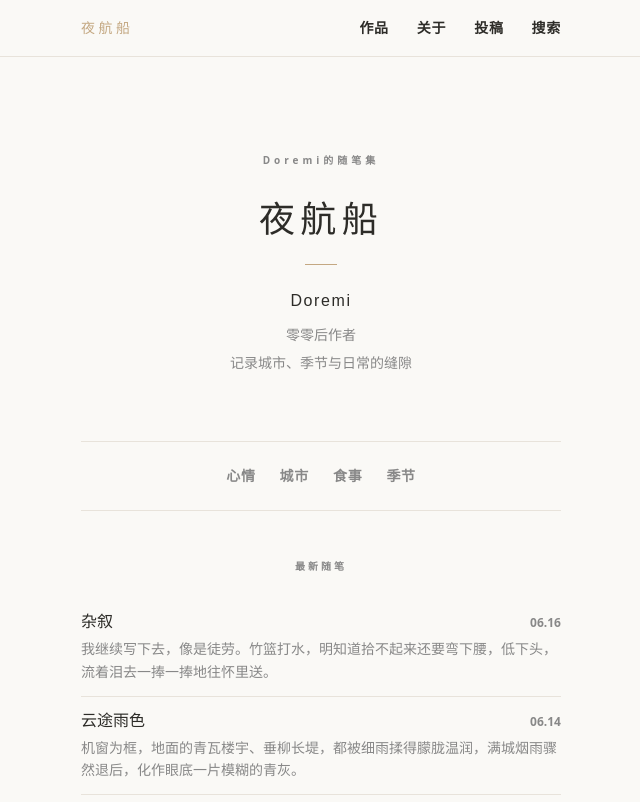
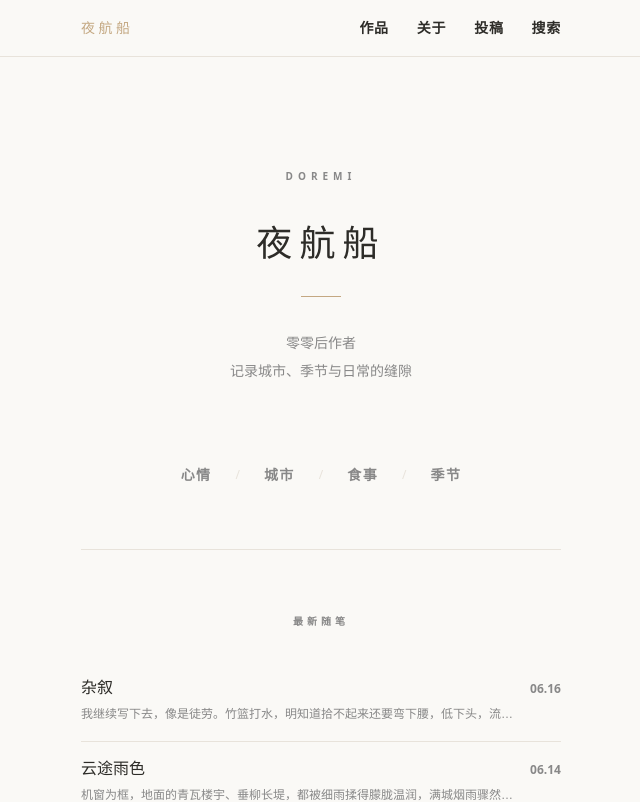
Before and after one commit to huanyuzhao00-sketch/essay-portfolio, a Next.js app: page / in a window 1280 px wide. Shown: the top 802 px of the page, without its empty margins (319-959 px from the left). Built offline with nearby package versions, Linux system fonts and the light colour scheme.

Commit message:
feat: add 来鸿 theme, beautify homepage and essays layout

```diff
--- a/src/app/essays/EssaysFilter.tsx
+++ b/src/app/essays/EssaysFilter.tsx
@@ -18,25 +18,27 @@ function ThemeFilter({ themes, active }: { themes: string[]; active: string | nu
   }
 
   return (
-    <div className="flex flex-wrap gap-3 md:gap-5 justify-center font-sans">
+    <div className="flex flex-wrap justify-center gap-x-6 gap-y-2 font-sans mb-8">
       <button
         onClick={() => setFilter(null)}
-        className={`text-sm tracking-wider font-bold transition-colors ${
+        className={`text-sm tracking-widest font-bold transition-colors ${
           active ? 'text-text-muted hover:text-ochre' : 'text-ochre'
         }`}
       >
         全部
       </button>
-      {themes.map(t => (
+      {themes.map((t, i) => (
+        <span key={t} className="flex items-center gap-6">
+          <span className="text-warm-line text-xs">/</span>
           <button
-          key={t}
             onClick={() => setFilter(t)}
-          className={`text-sm tracking-wider font-bold transition-colors ${
+            className={`text-sm tracking-widest font-bold transition-colors ${
               active === t ? 'text-ochre' : 'text-text-muted hover:text-ochre'
             }`}
           >
             {t}
           </button>
+        </span>
       ))}
     </div>
   )
@@ -61,11 +63,7 @@ export default function EssaysFilter({ themes, children }: { themes: string[]; c
 
   return (
     <>
-      <div className="text-center mb-12">
-        <h1 className="text-2xl text-ink tracking-[0.15em] mb-4">作品</h1>
-        <div className="w-6 h-px bg-ochre mx-auto mb-6" />
       <ThemeFilter themes={themes} active={activeTheme} />
-      </div>
       <div ref={ref}>{children}</div>
     </>
   )
--- a/src/app/essays/page.tsx
+++ b/src/app/essays/page.tsx
@@ -9,14 +9,21 @@ export default function EssaysPage() {
 
   return (
     <div className="max-w-xl mx-auto px-5 md:px-12 py-16 md:py-24">
+      <div className="text-center mb-16">
+        <h1 className="text-2xl text-ink tracking-[0.15em] mb-4">作品</h1>
+        <div className="w-6 h-px bg-ochre mx-auto" />
+      </div>
+
       <Suspense fallback={null}>
         <EssaysFilter themes={themes}>
-          {themes.map(theme => {
+          {themes.map((theme, idx) => {
             const essays = grouped.get(theme) || []
             return (
-              <section key={theme} data-theme={theme} className="mb-12">
-                <h2 className="text-xs tracking-[0.3em] text-text-muted font-sans font-bold mb-4 text-center">{theme}</h2>
-                <div className="divide-y divide-warm-line">
+              <section key={theme} data-theme={theme}>
+                <div className="text-center mb-6">
+                  <h2 className="text-xs tracking-[0.4em] text-text-muted font-sans font-bold">{theme}</h2>
+                </div>
+                <div className="divide-y divide-warm-line mb-12">
                   {essays.map(essay => (
                     <EssayCard key={`${essay.theme}/${essay.slug}`} essay={essay} />
                   ))}
--- a/src/app/page.tsx
+++ b/src/app/page.tsx
@@ -7,38 +7,46 @@ export default function HomePage() {
   const recentEssays = getAllEssays().slice(0, 5)
 
   return (
-    <div className="max-w-xl mx-auto px-5 md:px-12 py-16 md:py-24">
+    <div className="max-w-xl mx-auto px-5 md:px-12 py-20 md:py-28">
       {/* Hero */}
-      <section className="text-center mb-16">
-        <p className="text-[10px] tracking-[0.4em] text-text-muted font-sans font-bold mb-8">Doremi的随笔集</p>
-        <h1 className="text-3xl md:text-4xl text-ink tracking-[0.15em] mb-6">夜航船</h1>
-        <div className="w-8 h-px bg-ochre mx-auto mb-6" />
-        <p className="text-base text-ink tracking-[0.1em] mb-2">Doremi</p>
-        <p className="text-sm text-text-muted leading-loose">
+      <section className="text-center mb-20">
+        <p className="text-[10px] tracking-[0.5em] text-text-muted font-sans font-bold mb-10">
+          DOREMI
+        </p>
+        <h1 className="text-3xl md:text-4xl text-ink tracking-[0.2em] mb-8">夜航船</h1>
+        <div className="w-10 h-px bg-ochre mx-auto mb-8" />
+        <p className="text-sm text-text-muted leading-loose max-w-xs mx-auto">
           零零后作者<br />记录城市、季节与日常的缝隙
         </p>
       </section>
 
-      {/* Theme tags */}
-      <section className="mb-12">
-        <div className="w-full h-px bg-warm-line mb-6" />
-        <div className="flex flex-wrap justify-center gap-4 md:gap-6">
-          {themes.map(theme => (
-            <Link
-              key={theme}
-              href={`/essays?theme=${encodeURIComponent(theme)}`}
-              className="text-sm text-text-muted font-bold hover:text-ochre transition-colors font-sans tracking-wider"
-            >
-              {theme}
-            </Link>
+      {/* Theme tags — refined */}
+      <section className="mb-16">
+        <div className="flex flex-wrap justify-center gap-x-6 gap-y-2 font-sans">
+          {themes.map((theme, i) => (
+            <span key={theme} className="flex items-center gap-6">
+              <Link
+                href={`/essays?theme=${encodeURIComponent(theme)}`}
+                className="text-sm text-text-muted font-bold hover:text-ochre transition-colors tracking-widest"
+              >
+                {theme}
+              </Link>
+              {i < themes.length - 1 && (
+                <span className="text-warm-line text-xs">/</span>
+              )}
+            </span>
           ))}
         </div>
-        <div className="w-full h-px bg-warm-line mt-6" />
       </section>
+
+      {/* Divider */}
+      <div className="w-full h-px bg-warm-line mb-16" />
 
       {/* Recent essays */}
       <section>
-        <p className="text-[10px] tracking-[0.3em] text-text-muted font-sans font-bold mb-6 text-center">最新随笔</p>
+        <p className="text-[10px] tracking-[0.4em] text-text-muted font-sans font-bold mb-8 text-center">
+          最新随笔
+        </p>
         <div className="divide-y divide-warm-line">
           {recentEssays.map(essay => (
             <EssayCard key={`${essay.theme}/${essay.slug}`} essay={essay} />
@@ -46,9 +54,12 @@ export default function HomePage() {
         </div>
       </section>
 
-      {/* Link to all essays */}
-      <div className="text-center mt-10">
-        <Link href="/essays" className="text-xs text-text-muted font-bold hover:text-ochre transition-colors tracking-wider font-sans">
+      {/* View all */}
+      <div className="text-center mt-12">
+        <Link
+          href="/essays"
+          className="text-xs text-text-muted font-bold hover:text-ochre transition-colors tracking-widest font-sans"
+        >
           查看全部作品 →
         </Link>
       </div>
--- a/src/components/EssayCard.tsx
+++ b/src/components/EssayCard.tsx
@@ -5,19 +5,23 @@ export default function EssayCard({ essay }: { essay: EssayMeta }) {
   return (
     <Link
       href={`/essays/${encodeURIComponent(essay.theme)}/${encodeURIComponent(essay.slug)}`}
-      className="block group py-3"
+      className="block group py-4"
     >
       <div className="flex items-baseline justify-between gap-4">
-        <h3 className="text-base text-ink group-hover:text-ochre transition-colors">
-          {essay.title}
-        </h3>
-        <span className="text-xs text-text-muted font-sans font-bold shrink-0">
+        <div className="min-w-0">
+          <h3 className="text-base text-ink group-hover:text-ochre transition-colors leading-snug">
+            {essay.title}
+          </h3>
+          {essay.summary && (
+            <p className="text-xs text-text-muted mt-1.5 leading-relaxed line-clamp-1">
+              {essay.summary}
+            </p>
+          )}
+        </div>
+        <span className="text-xs text-text-muted font-sans font-bold shrink-0 mt-0.5">
           {essay.date.replace(/^(\d{4})-(\d{2})-(\d{2})$/, '$2.$3')}
         </span>
       </div>
-      {essay.summary && (
-        <p className="text-sm text-text-muted mt-1 leading-relaxed">{essay.summary}</p>
-      )}
     </Link>
   )
 }
```
Lines whose indentation alone changed are shown as unchanged.
